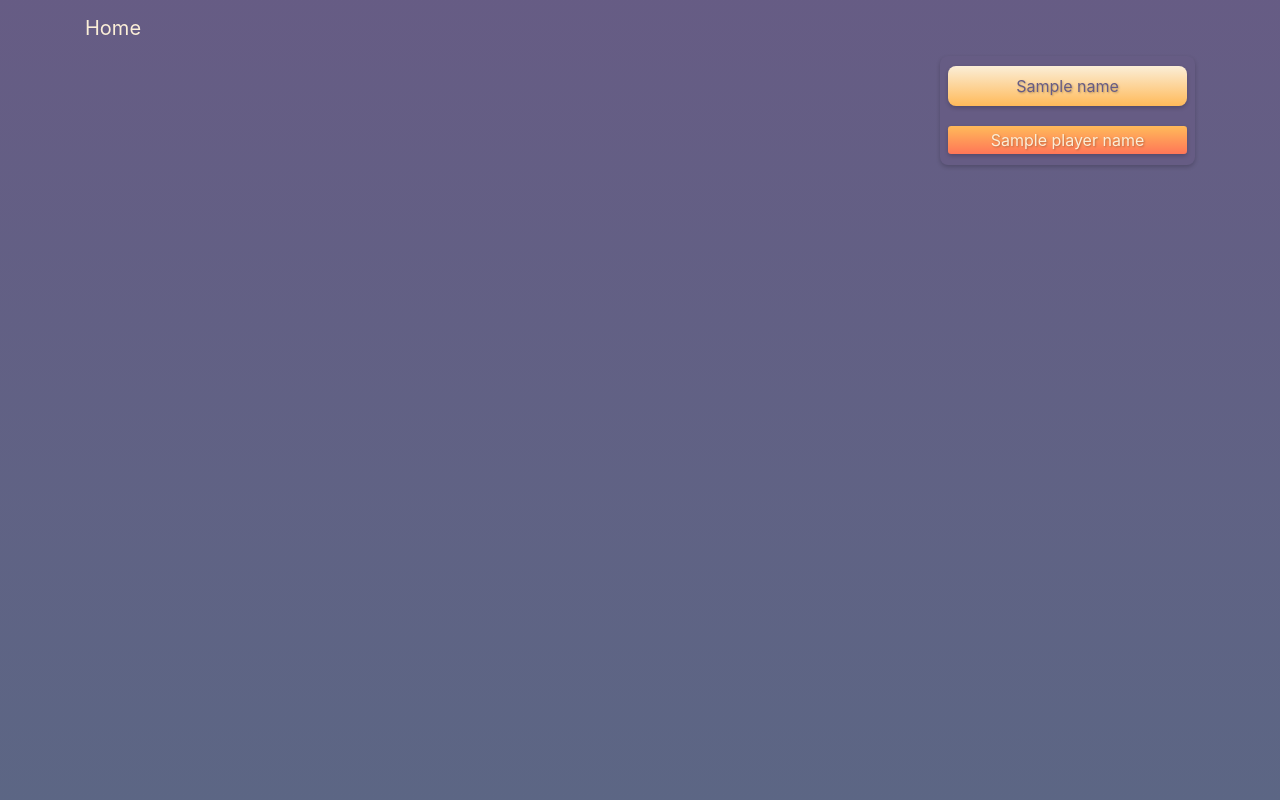
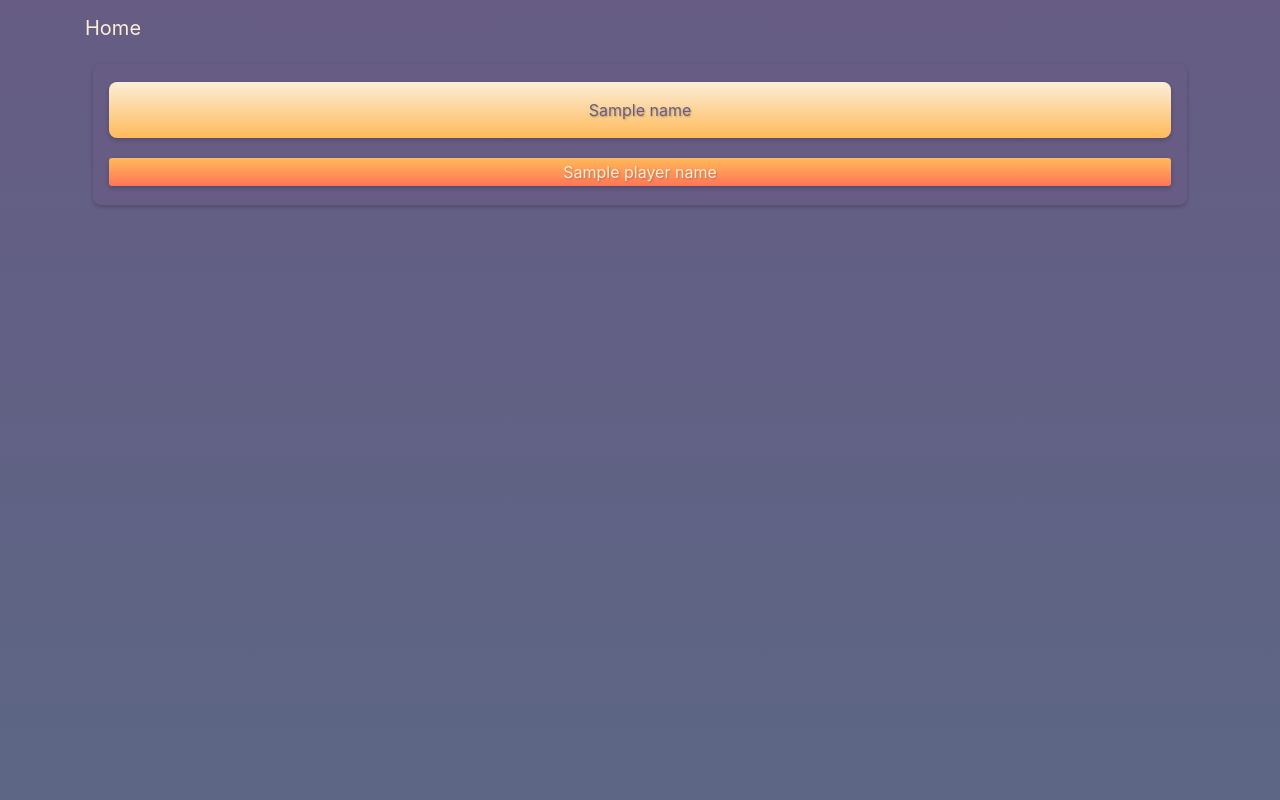
Before and after one commit to SalvatoreTosti/spicy-bingo, a Flask app: template app/templates/board.html in a window 1280 px wide. Run offline with Flask 2, Linux system fonts and the light colour scheme; the template is opened without the code that fills it: most values are stand-ins (such as "Sample title", 1, 10 or a date in 2020); data that the repository does not hold is empty; some libraries are stand-ins or nearby versions.

Commit message:
Refactored board to use flexbox for styling

```diff
--- a/app/static/css/board.css
+++ b/app/static/css/board.css
@@ -1,25 +1,3 @@
-html {
-height:100%;
-padding:0;
-margin:0
-}
-
-body {
-    background-color: #ffba5a;
-    height:100%;
-    padding:0;
-    margin:0
-}
-
-.flex {
-    display: flex;
-}
-
-.flex-column{
-    display: flex;
-    flex-direction: column;
-}
-
 .small-margin-vertical{
     margin: .1em 0;
 }
@@ -40,125 +18,50 @@ body {
     column-gap: 1em;
 }
 
-.height-50 {
-    height:50%;
+.grid-grow {
+    flex-grow: 3;
 }
 
-.height-100 {
-    height:100%;
-}
-
-.center {
-    justify-content: center;
-    align-items: center;
-}
-
-.grid-3 {
-  display: grid;
-  grid-template-columns: 1fr 1fr 1fr;
-  grid-auto-rows: 200px;
-  column-gap: 1em;
-  row-gap: 1em;
-}
-
-.font-3 {
-    font-size: 2.5vw;
-    word-break:break-word;
-    text-overflow:ellipsis;
-}
-
-.grid-5 {
-  display: grid;
-  justify-content: space-between;
-  grid-template-columns: 10em 10em 10em 10em 10em;
-  column-gap: .5em;
-  grid-auto-rows: 10em;
-  row-gap: .5em;
+.player-grow {
+    flex-grow: 1;
 }
 
 .font-5 {
-     min-width: 0;
-     flex-basis: 5em;
-/*    font-size: 3.0vw;*/
-    font-size: 4vh;
-/*    white-space: nowrap;*/
+    flex-basis: 30%;
+    min-width: 0;
     overflow: hidden;
-/*    word-break:break-word;*/
-    word-break:break-all;
     text-overflow:ellipsis;
 }
 
 @media (max-width: 400px) {
+    .player-grow {
+        width: 100%;
+        flex-basis: 100%;
+    }
+
+    .small-wrap {
+        flex-wrap: wrap;
+    }
+
     .font-5 {
-/*        min-width: 0;*/
-/*        flex-basis: 5em;s*/
-/*        justify-content: center;*/
         align-items: center;
         font-size: 1.5em;
         overflow: auto;
-/*        overflow: hidden;*/
-/*        word-break:break-all;*/
-/*        text-overflow:ellipsis; */
+    }
+
+    .font-3 {
+        align-items: center;
+        font-size: 1.5em;
+        overflow: auto;
     }
 
     .grid-5 {
         display: flex;
         flex-direction: column;
-      /*  justify-content: space-between;*/
-      /*  grid-template-columns: 10em 10em 10em 10em 10em;*/
-      /*  column-gap: .5em;*/
-      /*  grid-auto-rows: 10em;*/
-/*        row-gap: .5em;*/
+    }
+
+    .grid-3 {
+        display: flex;
+        flex-direction: column;
     }
 }
-
-
-.box {
-  overflow:hidden;
-  background-color: #444;
-  color: #fff;
-  border-radius: 5px;
-  padding: 20px;
-}
-
-.tiny-box {
-    border-radius: .2em;
-    padding: .1em;
-}
-
-.small-box {
-    border-radius: .5em;
-    padding: .5em;
-}
-
-.dark-bg {
-    background-color: #665c84;
-}
-
-.dark-fg {
-    color: #665c84;
-}
-
-.mid-bg {
-    background-color: #ff7657;
-}
-
-.mid-fg {
-    color: #ff7657;
-}
-
-.light-bg {
-    background-color: #ffba5a;
-}
-
-.light-fg {
-    color: #ffba5a;
-}
-
-.hilight-bg {
-    background-color: #fbeed7;
-}
-
-.hilight-fg {
-    color: #fbeed7;
-}
--- a/app/static/css/utils.css
+++ b/app/static/css/utils.css
@@ -68,8 +68,7 @@ body {
 
 .grid-3 {
   display: grid;
-  grid-template-columns: 1fr 1fr 1fr;
-  grid-auto-rows: 200px;
+  grid-template-columns: 2fr 2fr 2fr;
   column-gap: 1em;
   row-gap: 1em;
 }
@@ -83,23 +82,16 @@ body {
 .grid-5 {
   display: grid;
   grid-template-columns: 1fr 1fr 1fr 1fr 1fr;
-  grid-auto-rows: 100px;
   column-gap: 1em;
   row-gap: 1em;
 }
 
-.font-5 {
-    font-size: 1.5vw;
-    word-break:break-word;
-    text-overflow:ellipsis;
-}
-
 .box {
-  overflow:hidden;
-  background-color: #444;
-  color: #fff;
-  border-radius: 5px;
-  padding: 20px;
+    overflow:hidden;
+    background-color: #444;
+    color: #fff;
+    border-radius: 5px;
+    padding: 20px;
 }
 
 .tiny-box {
--- a/app/static/js/board.js
+++ b/app/static/js/board.js
@@ -25,7 +25,7 @@ $(document).ready(function(){
 })
 
 $(document).ready(function(){
-    $('#grid').children('.card').each(
+    $('#grid').children('.tile').each(
         function(i) {
             $(this).attr('number',i)
         })
@@ -45,7 +45,7 @@ $(document).ready(function(){
 });
 
 $(function(){
-	$('.card').click(function() {
+	$('.tile').click(function() {
         if(!$(this).hasClass('active')){
             $(this).addClass('active')
             $(this).addClass('jiggle-in-2')
--- a/app/templates/board.html
+++ b/app/templates/board.html
@@ -8,39 +8,35 @@
     <script type='text/javascript' src="{{ url_for('static',filename='js/board.js') }}"></script>
 {% endblock %}
 {% block css %}
-<link rel= "stylesheet" type= "text/css" href= "{{ url_for('static',filename='css/index.css') }}">
 <link rel= "stylesheet" type= "text/css" href= "{{ url_for('static',filename='css/board.css') }}">
 {% endblock %}
 {% block content %}
+<div class='container'>
+    <div class='flex small-wrap'>
 
-<div class="container">
-    <div class="row">
-        <div class="col-10 col-sm-9">
+        <div class="player-grow dark-bg small-box flex-column height-100 flex-start box-shadow margin-half">
+            <div class="small-box small-margin-vertical hilight-light-bg dark-fg box-shadow text-shadow flex center whitespace-nowrap">{{ name }}</div>
+            <div id='player-list' class='flex-column small-margin-vertical'>
+                {% for name in playerNames %}
+                    <div class='player-card tiny-box small-margin-vertical light-mid-bg hilight-fg box-shadow text-shadow flex center whitespace-nowrap'>{{ name }}</div>
+                {% endfor %}
+            </div>
+        </div>
+
         {% if size == 'three' %}
-                <div id='grid' class="grid-3">
+            <div id='grid' class="grid-3 margin-half grid-grow">
             {% for word in words %}
-                    <div class="card light-mid-bg hilight-fg box-shadow text-shadow small-box flex center font-3 ">{{ word }}</div>
+                <div class="tile light-mid-bg hilight-fg box-shadow text-shadow small-box flex center font-3">{{ word }}</div>
             {% endfor %}
             </div>
         {% endif %}
         {% if size == 'five' %}
-                <div id='grid' class="grid-5">
+            <div id='grid' class="grid-5 margin-half grid-grow">
             {% for word in words %}
-                    <div class="card light-mid-bg hilight-fg box-shadow text-shadow small-box flex font-5 center ">{{ word }}</div>
+                <div class="tile light-mid-bg hilight-fg box-shadow text-shadow small-box flex center font-5">{{ word }}</div>
             {% endfor %}
             </div>
         {% endif %}
     </div>
-        <div class="col col-sm-3">
-            <div class="dark-bg small-box flex-column height-100 flex-start box-shadow">
-                <div class="small-box small-margin-vertical hilight-light-bg dark-fg box-shadow text-shadow flex center">{{ name }}</div>
-                <div id='player-list' class='flex-column small-margin-vertical'>
-                    {% for name in playerNames %}
-                        <div class='player-card tiny-box small-margin-vertical light-mid-bg hilight-fg box-shadow text-shadow flex center'>{{ name }}</div>
-                    {% endfor %}
-                </div>
-            </div>
-        </div>
-    </div>
 </div>
 {% endblock %}
```
Also changed, not shown: app/routes.py (line endings or trailing spaces). Lines whose indentation alone changed are shown as unchanged.
